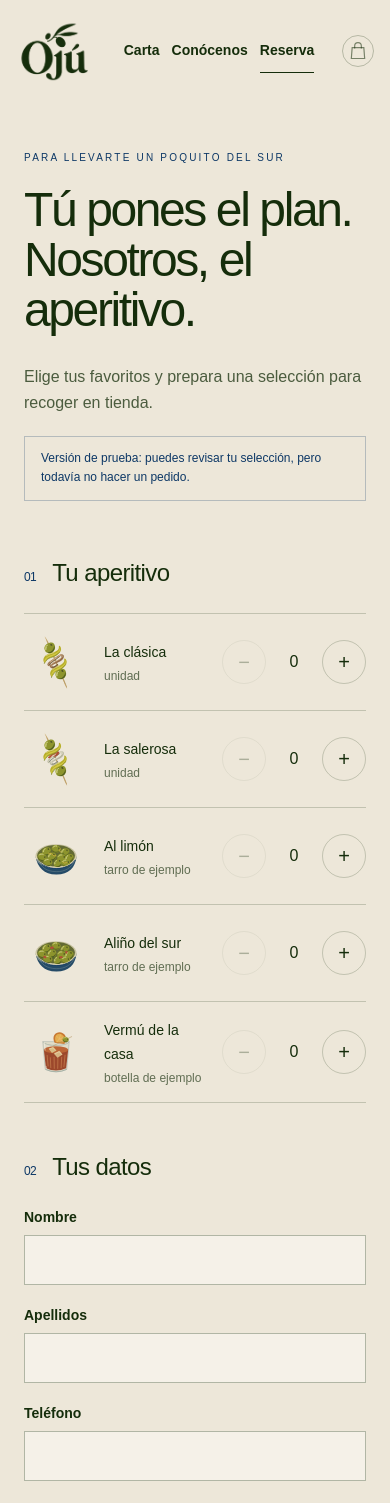
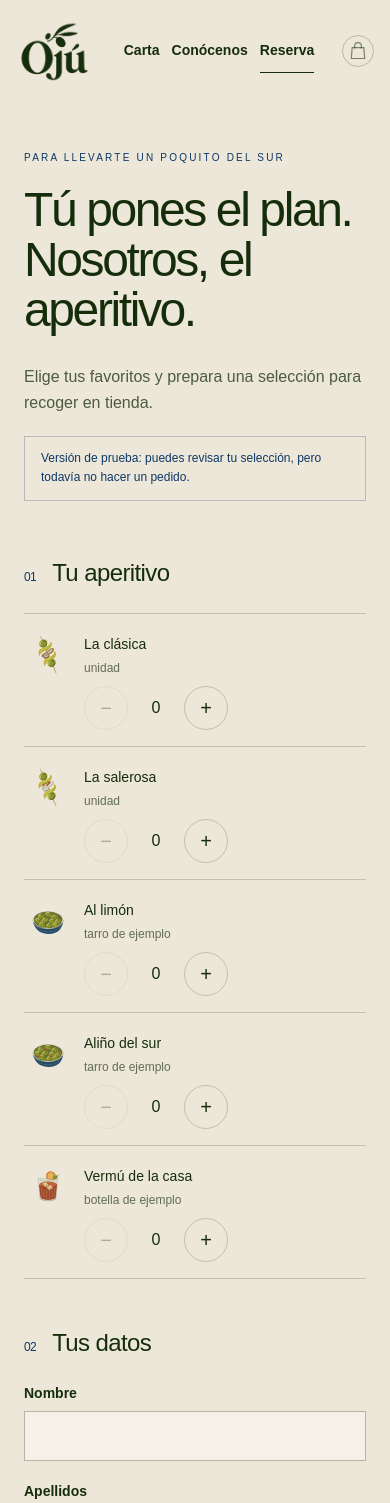
Before and after one commit to carlamartinr/oju_webpage, a Next.js app: page /reserva in a window 390 px wide. Shown: the top 1503 px of the page. Built offline with nearby package versions, Linux system fonts and the light colour scheme.

Commit message:
fix: Fit pickup controls on narrow mobile screens

```diff
--- a/features/reservations/pickup-form.tsx
+++ b/features/reservations/pickup-form.tsx
@@ -55,13 +55,14 @@ export function PickupForm() {
   return (
     <div className="grid gap-12 lg:grid-cols-[1.5fr_1fr] lg:gap-16">
       <form
+        className="min-w-0"
         onSubmit={submit}
         onChange={() => {
           setSummary(null);
           setError(null);
         }}
       >
-        <fieldset>
+        <fieldset className="min-w-0">
           <legend className="mb-6 font-display text-2xl tracking-tight">
             <span className="mr-4 font-sans text-xs text-sea">01</span>Tu
             aperitivo
@@ -70,12 +71,12 @@ export function PickupForm() {
             {products.map((product) => (
               <div
                 key={product.id}
-                className="flex items-center gap-4 border-b border-olive/20 py-4"
+                className="grid grid-cols-[3rem_minmax(0,1fr)] items-center gap-x-3 gap-y-2 border-b border-olive/20 py-4 sm:flex sm:gap-4"
               >
                 <ProductIllustration
                   product={product}
                   decorative
-                  className="size-16 shrink-0"
+                  className="size-12 shrink-0 sm:size-16"
                 />
                 <div className="min-w-0 flex-1">
                   <label htmlFor={product.id} className="font-display text-sm">
@@ -83,7 +84,7 @@ export function PickupForm() {
                   </label>
                   <p className="mt-1 text-xs text-olive/65">{product.unit}</p>
                 </div>
-                <div className="flex items-center gap-1">
+                <div className="col-start-2 flex items-center gap-1">
                   <button
                     type="button"
                     aria-label={`Quitar uno de ${product.name}`}
@@ -143,7 +144,7 @@ export function PickupForm() {
             ))}
           </div>
         </fieldset>
-        <fieldset className="mt-12">
+        <fieldset className="mt-12 min-w-0">
           <legend className="mb-6 font-display text-2xl tracking-tight">
             <span className="mr-4 font-sans text-xs text-sea">02</span>Tus datos
           </legend>
```
